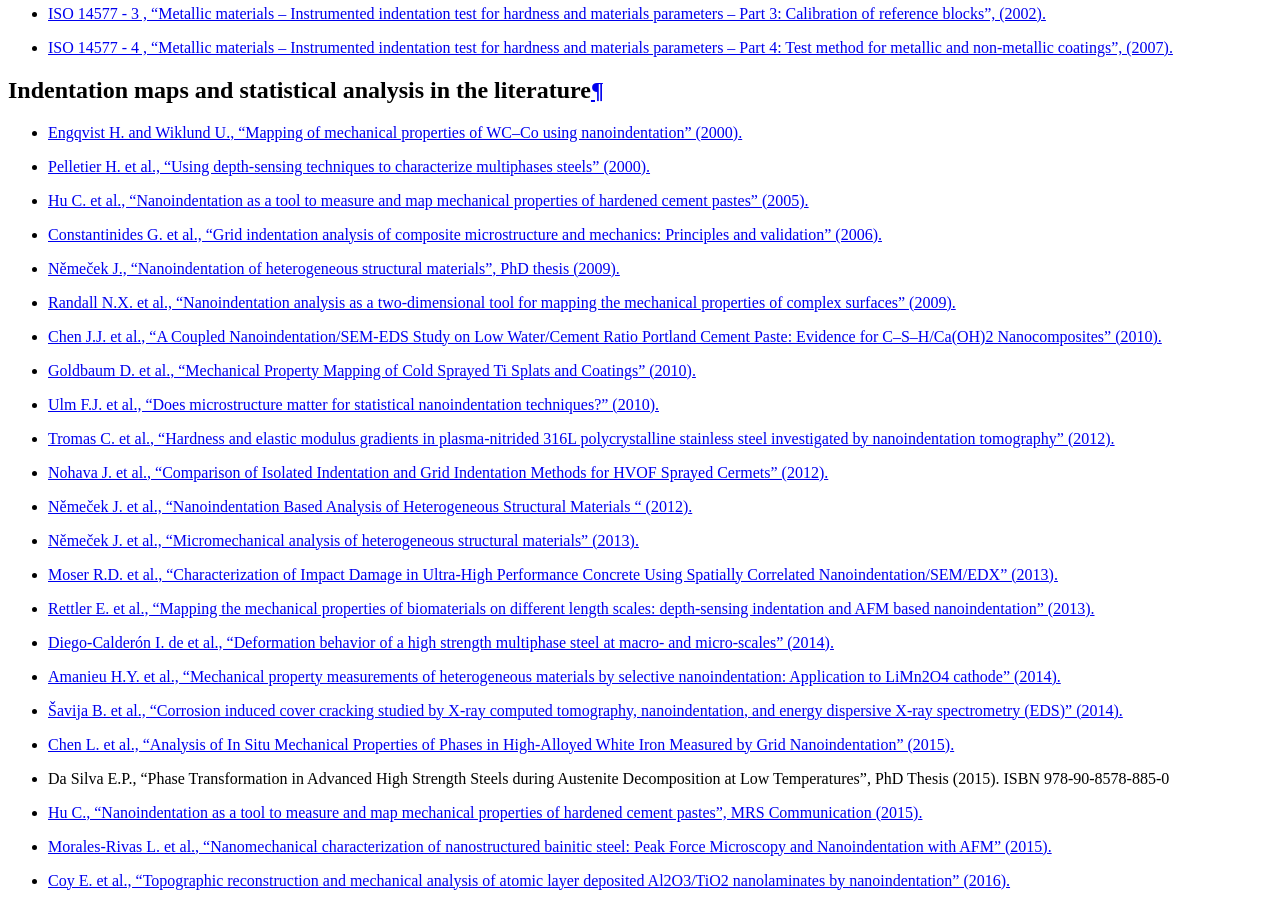
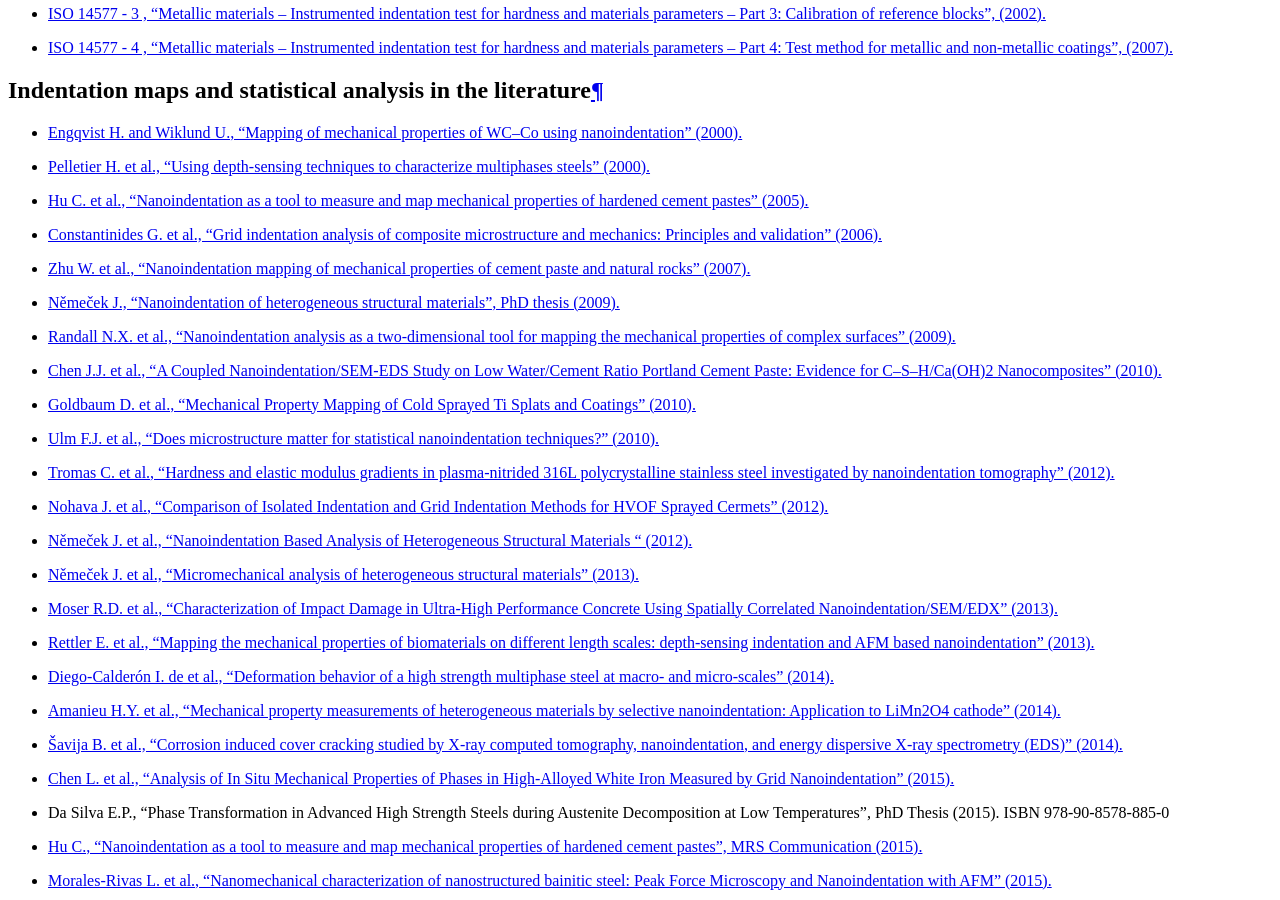
Before and after one commit to DavidMercier/TriDiMap, a Sphinx documentation site: the page built from doc/links_ref.rst, in a window 1280 px wide and 900 px high, scrolled down 648 px. Built offline with Sphinx 7.4.7, drawn with Linux system fonts in a browser that asks for light colours; comment, search, counter and statistics services are not loaded.

Commit message:
Update links_ref.rst

```diff
--- a/doc/links_ref.rst
+++ b/doc/links_ref.rst
@@ -29,6 +29,7 @@ Indentation maps and statistical analysis in the literature
 * `Pelletier H. et al., "Using depth-sensing techniques to characterize multiphases steels" (2000). <https://doi.org/10.1051/mattech/200088030041>`_
 * `Hu C. et al., "Nanoindentation as a tool to measure and map mechanical properties of hardened cement pastes" (2005). <https://doi.org/10.1557/mrc.2015.3>`_
 * `Constantinides G. et al., "Grid indentation analysis of composite microstructure and mechanics: Principles and validation" (2006). <https://doi.org/10.1016/j.msea.2006.05.125>`_
+* `Zhu W. et al., "Nanoindentation mapping of mechanical properties of cement paste and natural rocks" (2007). <https://doi.org/10.1016/j.matchar.2007.05.018>`_
 * `Němeček J., "Nanoindentation of heterogeneous structural materials", PhD thesis (2009). <http://ksm.fsv.cvut.cz/~nemecek/teaching/dmpo/literatura/habilitation%20thesis_Nemecek_CTU-01-2010.pdf>`_
 * `Randall N.X. et al., "Nanoindentation analysis as a two-dimensional tool for mapping the mechanical properties of complex surfaces" (2009). <https://doi.org/10.1557/jmr.2009.0149>`_
 * `Chen J.J. et al., "A Coupled Nanoindentation/SEM‐EDS Study on Low Water/Cement Ratio Portland Cement Paste: Evidence for C–S–H/Ca(OH)2 Nanocomposites" (2010). <https://doi.org/10.1111/j.1551-2916.2009.03599.x>`_
```
